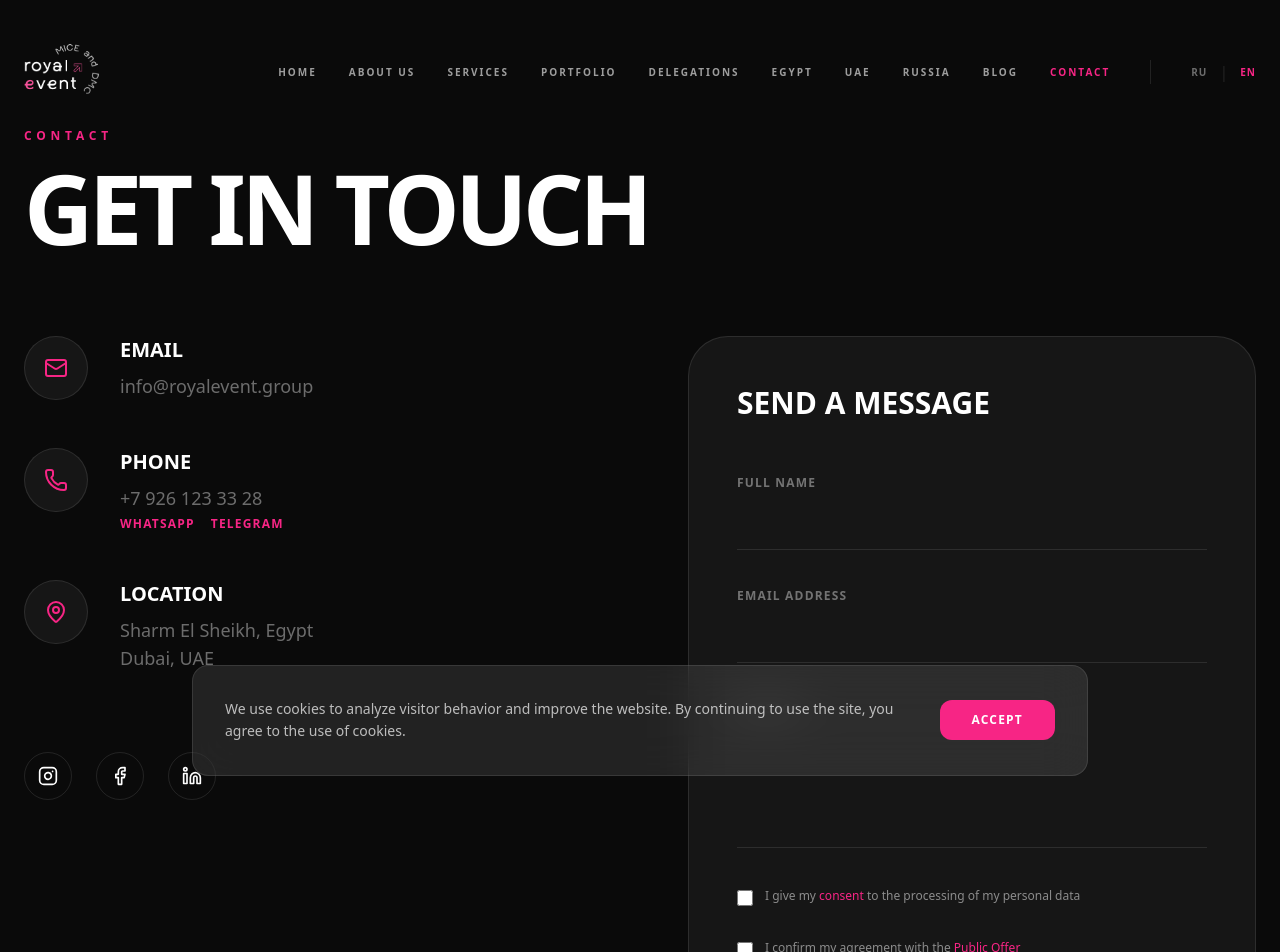
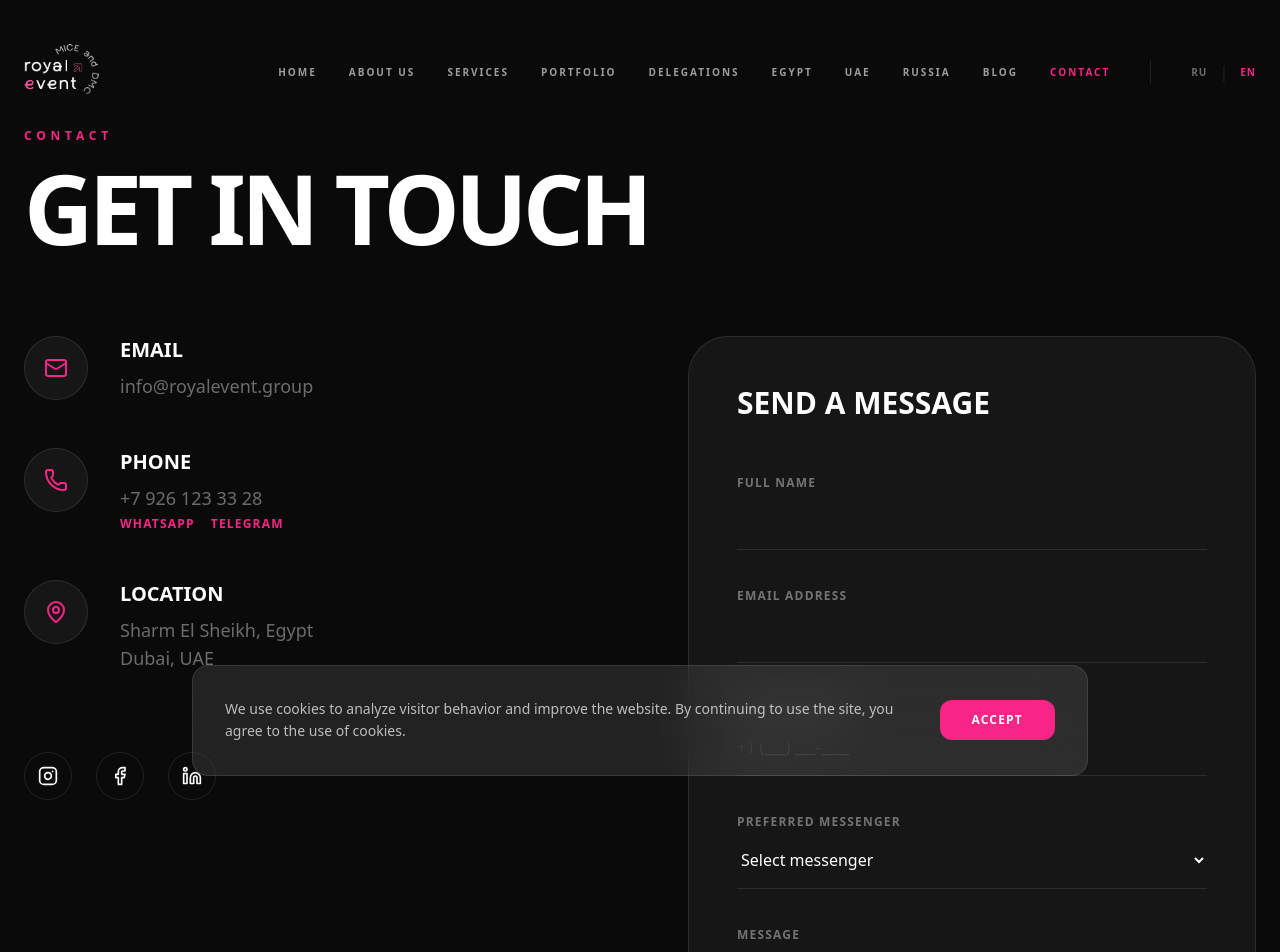
Before and after one commit to kseniausacheva/royal-event-group---delegations-1-, a React (Vite) app: page /en/contact in a window 1280 px wide. Shown: the top 952 px of the page. Built offline with nearby package versions, Linux system fonts and the light colour scheme.

Commit message:
форма обязательно

```diff
--- a/api/contact.ts
+++ b/api/contact.ts
@@ -13,9 +13,9 @@ export default async function handler(req: VercelRequest, res: VercelResponse) {
     return res.status(405).json({ error: 'Method not allowed' });
   }
 
-  const { name, email, message, mailingConsent } = req.body || {};
+  const { name, email, phone, messenger, message, mailingConsent } = req.body || {};
 
-  if (!name || !email || !message) {
+  if (!name || !email || !phone || !messenger || !message) {
     return res.status(400).json({ error: 'Все поля обязательны для заполнения' });
   }
 
@@ -57,6 +57,14 @@ export default async function handler(req: VercelRequest, res: VercelResponse) {
             <td style="padding: 10px; color: #1a1a1a;"><a href="mailto:${escapeHtml(email)}">${escapeHtml(email)}</a></td>
           </tr>
           <tr>
+            <td style="padding: 10px; font-weight: bold; color: #555;">Телефон:</td>
+            <td style="padding: 10px; color: #1a1a1a;">${escapeHtml(phone)}</td>
+          </tr>
+          <tr style="background: #f9f9f9;">
+            <td style="padding: 10px; font-weight: bold; color: #555;">Мессенджер:</td>
+            <td style="padding: 10px; color: #1a1a1a;">${escapeHtml(messenger)}</td>
+          </tr>
+          <tr>
             <td style="padding: 10px; font-weight: bold; color: #555;">Сообщение:</td>
             <td style="padding: 10px; color: #1a1a1a;">${escapeHtml(message).replace(/\n/g, '<br>')}</td>
           </tr>
--- a/src/components/ContactForm.tsx
+++ b/src/components/ContactForm.tsx
@@ -9,7 +9,7 @@ const ContactForm = () => {
   const { t, language } = useLanguage();
   const lp = useLocalizedPath();
 
-  const [formData, setFormData] = useState({ name: '', email: '', message: '' });
+  const [formData, setFormData] = useState({ name: '', email: '', phone: '', messenger: '', message: '' });
   const [mailingConsent, setMailingConsent] = useState(false);
   const [status, setStatus] = useState<'idle' | 'sending' | 'success' | 'error'>('idle');
   const [errorMsg, setErrorMsg] = useState('');
@@ -30,7 +30,7 @@ const ContactForm = () => {
 
       if (res.ok) {
         setStatus('success');
-        setFormData({ name: '', email: '', message: '' });
+        setFormData({ name: '', email: '', phone: '', messenger: '', message: '' });
         setMailingConsent(false);
       } else {
         setStatus('error');
@@ -99,6 +99,32 @@ const ContactForm = () => {
             onChange={(e) => setFormData(prev => ({ ...prev, email: e.target.value }))}
             className="w-full bg-transparent border-b border-white/10 py-4 focus:border-royal-pink outline-none transition-all"
           />
+        </div>
+        <div className="space-y-2">
+          <label className="text-xs uppercase tracking-widest text-white/40 font-bold">{t.contactPage.labels.phoneNumber}</label>
+          <input
+            type="tel"
+            required
+            value={formData.phone}
+            onChange={(e) => setFormData(prev => ({ ...prev, phone: e.target.value }))}
+            className="w-full bg-transparent border-b border-white/10 py-4 focus:border-royal-pink outline-none transition-all"
+            placeholder={language === 'ru' ? '+7 (___) ___-__-__' : '+1 (___) ___-____'}
+          />
+        </div>
+        <div className="space-y-2">
+          <label className="text-xs uppercase tracking-widest text-white/40 font-bold">{t.contactPage.labels.messenger}</label>
+          <select
+            required
+            value={formData.messenger}
+            onChange={(e) => setFormData(prev => ({ ...prev, messenger: e.target.value }))}
+            className="w-full bg-transparent border-b border-white/10 py-4 focus:border-royal-pink outline-none transition-all text-white [&>option]:bg-royal-black [&>option]:text-white"
+          >
+            <option value="" disabled>{language === 'ru' ? 'Выберите мессенджер' : 'Select messenger'}</option>
+            <option value="WhatsApp">WhatsApp</option>
+            <option value="Telegram">Telegram</option>
+            <option value="VK">VK</option>
+            <option value="Email">{language === 'ru' ? 'Электронная почта' : 'Email'}</option>
+          </select>
         </div>
         <div className="space-y-2">
           <label className="text-xs uppercase tracking-widest text-white/40 font-bold">{t.contactPage.labels.message}</label>
--- a/src/translations.ts
+++ b/src/translations.ts
@@ -323,6 +323,8 @@ export const translations = {
         location: 'Локация',
         name: 'Полное имя',
         emailAddr: 'Электронная почта',
+        phoneNumber: 'Номер телефона',
+        messenger: 'Мессенджер для связи',
         message: 'Сообщение',
         submit: 'Отправить запрос'
       },
@@ -779,6 +781,8 @@ export const translations = {
         location: 'Location',
         name: 'Full Name',
         emailAddr: 'Email Address',
+        phoneNumber: 'Phone Number',
+        messenger: 'Preferred Messenger',
         message: 'Message',
         submit: 'Submit Request'
       },
```
